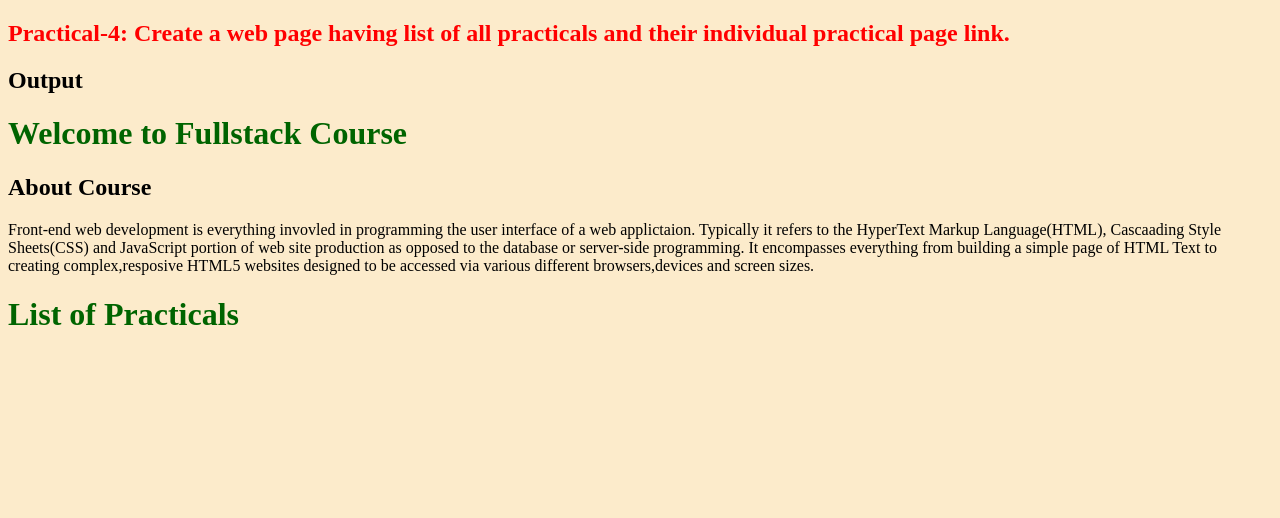
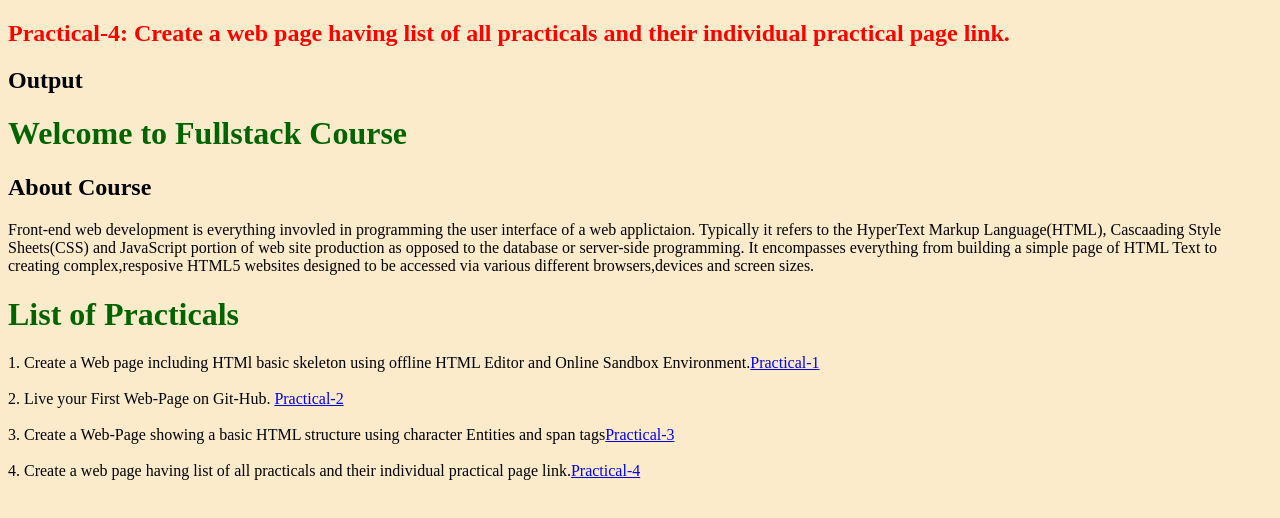
Before and after one commit to vijaytyagi369/Web_Dev_practicals, a plain HTML site: page Practicals/practical-4.html in a window 1280 px wide. Drawn offline with Linux system fonts and the light colour scheme.

Commit message:
practical-4 complete

```diff
--- a/Practicals/practical-4.html
+++ b/Practicals/practical-4.html
@@ -28,9 +28,9 @@
 
     <!-- List of practical -->
 
-    <!-- 1. Create a Web page including HTMl basic skeleton using offline HTML Editor and Online Sandbox Environment.<a href="practical-1.html">Practical-1</a><br><br>
+    1. Create a Web page including HTMl basic skeleton using offline HTML Editor and Online Sandbox Environment.<a href="practical-1.html">Practical-1</a><br><br>
     2. Live your First Web-Page on Git-Hub. <a href="practical-2.html">Practical-2</a><br><br>
     3. Create a Web-Page showing a basic HTML structure using character Entities and span tags<a href="practical-3.html">Practical-3</a><br><br>
-    4. Create a web page having list of all practicals and their individual practical page link.<a href="practical-4.html">Practical-4</a><br><br> -->
+    4. Create a web page having list of all practicals and their individual practical page link.<a href="practical-4.html">Practical-4</a><br><br>
 </body>
 </html>
```
Also changed, not shown: Practicals/practical-5/practical-5.html (added).
